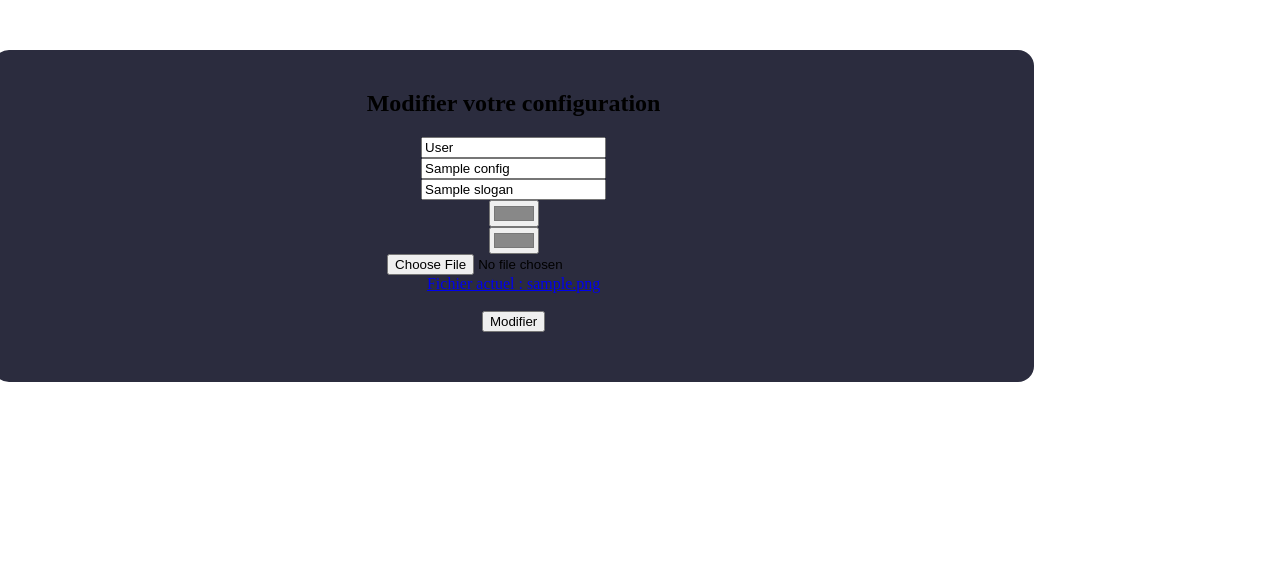
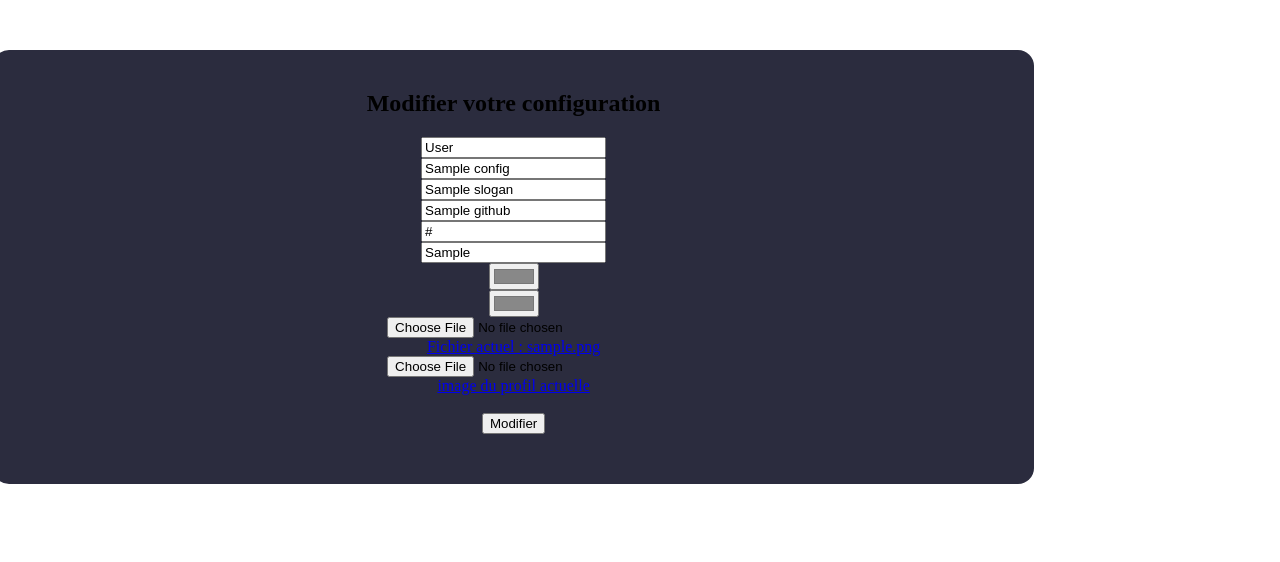
Before and after one commit to Itsatsu/blog, a PHP site: template src/templates/admin/edit_configuration.html.twig in a window 1280 px wide. Shown: the part 262-824 px from the top of the page. Before the commit the page ends 644 px from the top, so only its background shows below. Run offline with PHP 8.4, Linux system fonts and the light colour scheme; the template is opened without the code that fills it: most values are stand-ins (such as "Sample title", 1, 10 or a date in 2020); some libraries are stand-ins or nearby versions.

Commit message:
edit config for adding github, x, linkedin

```diff
--- a/src/templates/admin/edit_configuration.html.twig
+++ b/src/templates/admin/edit_configuration.html.twig
@@ -25,10 +25,15 @@
                 <input type="texte" name="update[fullname]" placeholder="nom" value="{{ config.fullname }}" required>
                 <input type="texte" name="update[title]" placeholder="titre" value="{{ config.title}}" required>
                 <input type="texte" name="update[slogan]" placeholder="slogan" value="{{ config.slogan }}" required>
+                <input type="text" name="update[github]" placeholder=" lien github" value="{{ config.github }}">
+                <input type="text" name="update[linkedin]" placeholder="lien linkedin" value="{{ config.linkedin }}">
+                <input type="text" name="update[x]" placeholder="lien X" value="{{ config.x }}">
                 <input type="color" name="update[color_primary]"  value="{{ config.colorPrimary }}" required>
                 <input type="color" name="update[color_secondary]" value="{{ config.colorSecondary }}" required>
                 <input type="file" id="cv" name="cv" placeholder="{{ config.fileName }}" accept="application/pdf" >
                 <a href="/public/assets/uploads/cv.pdf" target="_blank">Fichier actuel : {{ config.fileName }}</a>
+                <input type="file" id="profil" name="profil" accept=" image/png" >
+                <a href="/public/assets/uploads/profil.png" target="_blank">image du profil actuelle</a>
                 <br>
                 <input type="submit" value="Modifier">
             </form>
--- a/src/templates/home/index.html.twig
+++ b/src/templates/home/index.html.twig
@@ -10,7 +10,7 @@
     </div>
     <div class="contenu">
         <div class="post">
-        <img src="public/assets/uploads/profil.jpg" alt="Photo de profil">
+        <img src="public/assets/uploads/profil.png" alt="Photo de profil" width="150px">
             <p>{{ info.title }}</p>
         <p>{{ info.slogan }}</p>
         <a href="public/assets/uploads/cv.pdf" download><button>Télécharger mon CV</button></a>
```
Also changed, not shown: src/controllers/AdminController.php (+9 -2 lines), src/validators/ContactValidator.php (line endings or trailing spaces).
